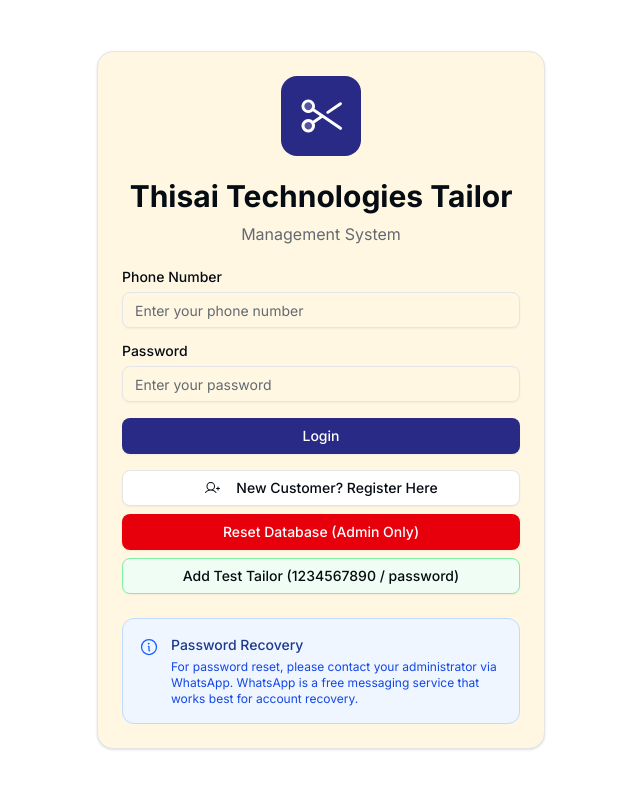
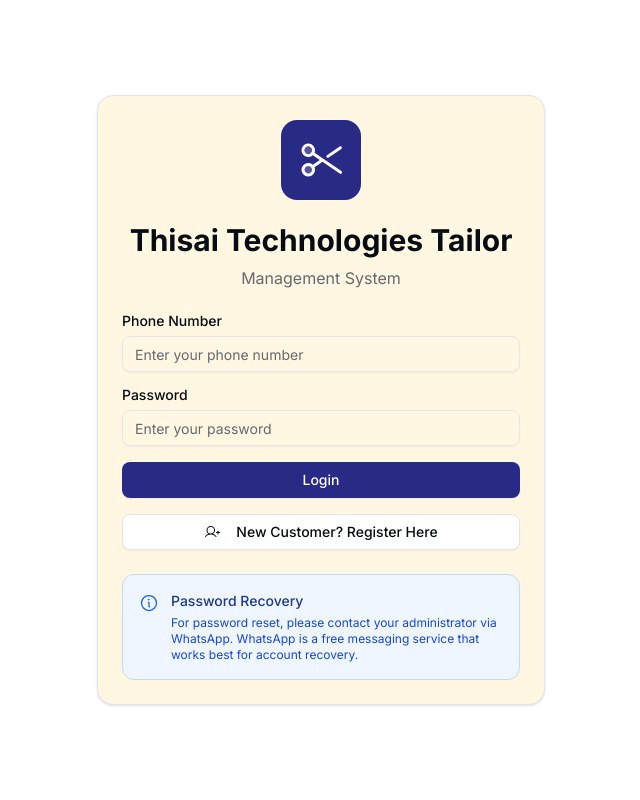
Before and after one commit to thisaitech/tailor-shop-manager, a React (Vite) app: page / in a window 1280 px wide. Shown: the top 800 px of the page, without its empty margins (319-959 px from the left). Built offline with nearby package versions, Linux system fonts and the light colour scheme.

Commit message:
Remove Reset Database and Add Test Tailor buttons from login page

```diff
--- a/src/components/Login.tsx
+++ b/src/components/Login.tsx
@@ -229,28 +229,6 @@
               </Button>
             </div>
 
-            <div className="mt-2">
-              <Button
-                variant="destructive"
-                className="w-full"
-                onClick={handleResetData}
-                type="button"
-              >
-                Reset Database (Admin Only)
-              </Button>
-            </div>
-
-            <div className="mt-2">
-              <Button
-                variant="outline"
-                className="w-full bg-green-50 hover:bg-green-100 border-green-300"
-                onClick={handleAddTestTailor}
-                type="button"
-              >
-                Add Test Tailor (1234567890 / password)
-              </Button>
-            </div>
-
             <div className="mt-6 p-4 bg-blue-50 border border-blue-200 rounded-lg flex gap-3">
               <Info size={20} className="text-blue-600 flex-shrink-0 mt-0.5" />
               <div className="text-sm text-blue-900">
```
Also changed, not shown: 1 other file (tests, documents, lock files or other folders).
